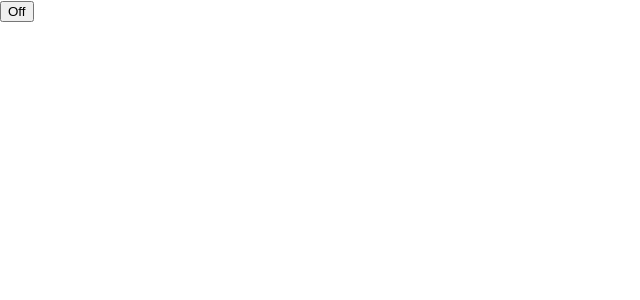
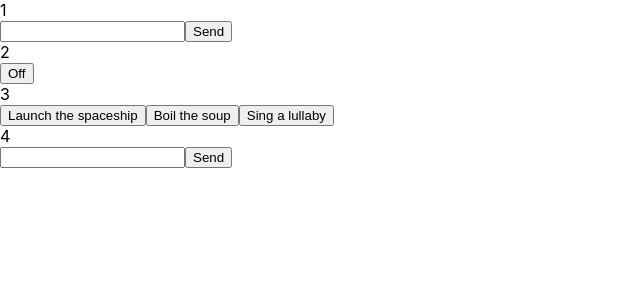
Before and after one commit to mabar84/react-docs, a React (Create React App) app: page / in a window 1280 px wide. Shown: the top 300 px of the page, without its empty margins (0-640 px from the left). Built offline with nearby package versions, Linux system fonts and the light colour scheme.

Commit message:
Challenge 4 of 4: Read the latest state is done

```diff
--- a/src/App.js
+++ b/src/App.js
@@ -1,11 +1,10 @@
 import './App.css';
-import Chat, {Toggle} from "./items/RefereningValuesWithRefs";
+import {RefereningValuesWithRefs} from "./items/RefereningValuesWithRefs";
 
 function App() {
     return (
         <div>
-            {/*<Chat/>*/}
-            <Toggle/>
+            <RefereningValuesWithRefs/>
         </div>
     );
 }
--- a/src/items/RefereningValuesWithRefs.jsx
+++ b/src/items/RefereningValuesWithRefs.jsx
@@ -1,4 +1,4 @@
-import {useState} from "react";
+import {useRef, useState} from "react";
 // Challenge 1 of 4: Fix a broken chat input
 // Type a message and click “Send”. You will notice there is a three second delay before you see the “Sent!” alert. During this delay, you can see an “Undo” button. Click it. This “Undo” button is supposed to stop the “Sent!” message from appearing. It does this by calling clearTimeout for the timeout ID saved during handleSend. However, even after “Undo” is clicked, the “Sent!” message still appears. Find why it doesn’t work, and fix it.
 export default function Chat() {
@@ -40,6 +40,7 @@ export default function Chat() {
     );
 }
 
+//////////////////////////////
 
 export function Toggle() {
     // const isOnRef = useRef(false);
@@ -54,3 +55,89 @@ export function Toggle() {
         </button>
     );
 }
+
+//////////////////////////////
+
+function DebouncedButton({onClick, children}) {
+    let timeoutID;
+
+    return (
+        <button onClick={() => {
+            clearTimeout(timeoutID);
+            timeoutID = setTimeout(() => {
+                onClick();
+            }, 1000);
+        }}>
+            {children}
+        </button>
+    );
+}
+
+export function Dashboard() {
+    return (
+        <>
+            <DebouncedButton
+                onClick={() => alert('Spaceship launched!')}
+            >
+                Launch the spaceship
+            </DebouncedButton>
+            <DebouncedButton
+                onClick={() => alert('Soup boiled!')}
+            >
+                Boil the soup
+            </DebouncedButton>
+            <DebouncedButton
+                onClick={() => alert('Lullaby sung!')}
+            >
+                Sing a lullaby
+            </DebouncedButton>
+        </>
+    )
+}
+
+//////////////////////////////
+
+
+export function Chat4() {
+    // const [text, setText] = useState('');
+    const inputRef = useRef(null);
+
+    function handleSend() {
+        // console.log(input.)
+
+        // setTimeout(() => {
+        //     alert('Sending: ' + text);
+        // }, 3000);
+        setTimeout(() => {
+            alert('Sending: ' + inputRef.current.value);
+        }, 3000);
+    }
+
+    return (
+        <>
+            <input
+                ref={inputRef}
+                // value={text}
+                // onChange={e => setText(e.target.value)}
+            />
+            <button
+                onClick={handleSend}>
+                Send
+            </button>
+        </>
+    );
+}
+
+//////////////////////////////
+export const RefereningValuesWithRefs = () => {
+    return <>
+        <div>1</div>
+        <Chat/>
+        <div>2</div>
+        <Toggle/>
+        <div>3</div>
+        <Dashboard/>
+        <div>4</div>
+        <Chat4/>
+    </>
+}
```
